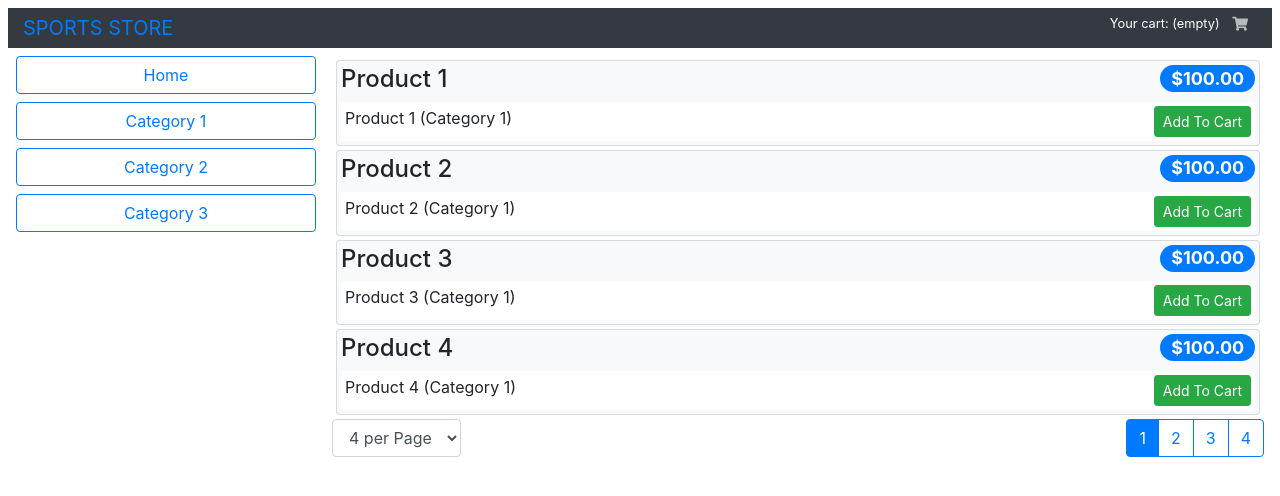
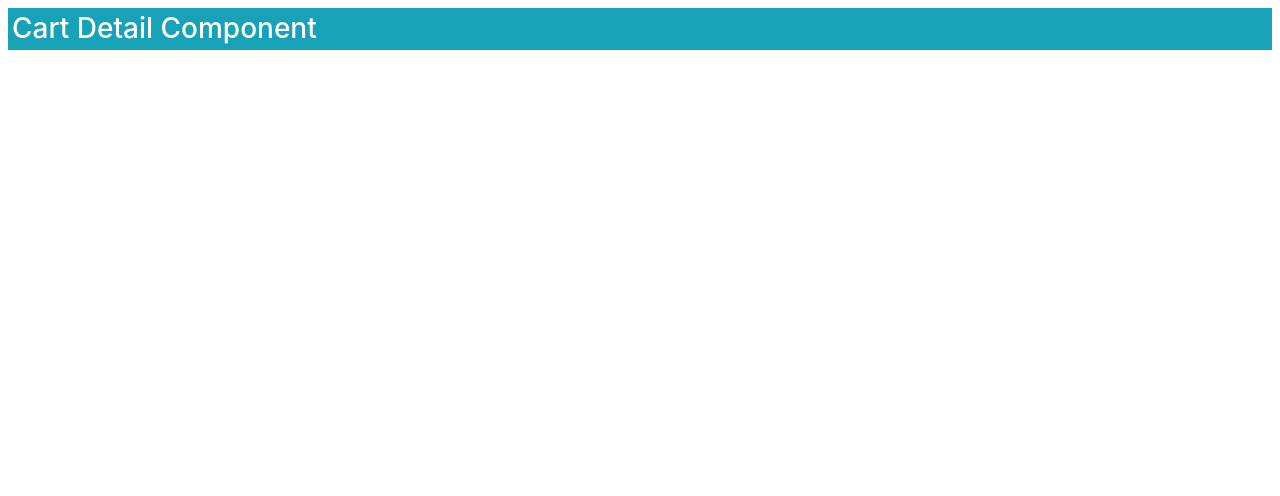
Before and after one commit to ThomassenMichiel/Pro-Angular-9, an Angular app in the folder SportsStore/: page /cart in a window 1280 px wide. Shown: the top 496 px of the page. Built offline with nearby package versions, Linux system fonts and the light colour scheme.

Commit message:
Add basic routing

```diff
--- a/SportsStore/src/app/app.component.ts
+++ b/SportsStore/src/app/app.component.ts
@@ -2,7 +2,7 @@
 
 @Component({
   selector: 'app',
-  template: `<store></store>`
+  template: `<router-outlet></router-outlet>`
 })
 export class AppComponent {
 }
--- /dev/null
+++ b/SportsStore/src/app/store/cartDetail.component.ts
@@ -0,0 +1,6 @@
+import {Component} from '@angular/core';
+
+@Component({
+  template: `<div><h3 class="bg-info p-1 text-white">Cart Detail Component</h3></div>`
+})
+export class CartDetailComponent {}
--- a/SportsStore/src/app/store/cartSummary.component.html
+++ b/SportsStore/src/app/store/cartSummary.component.html
@@ -10,7 +10,7 @@
     </span>
   </small>
   <button class="btn btn-sm bg-dark text-white"
-          [disabled]="cart.itemCount == 0">
+          [disabled]="cart.itemCount == 0" routerLink="/cart">
     <i class="fa fa-shopping-cart"></i>
   </button>
 </div>
--- /dev/null
+++ b/SportsStore/src/app/store/checkout.component.ts
@@ -0,0 +1,6 @@
+import {Component} from '@angular/core';
+
+@Component({
+  template: `<div><h3 class="bg-info p-1 text-white">Checkout Component</h3></div>`
+})
+export class CheckoutComponent {}
--- a/SportsStore/src/app/store/store.component.ts
+++ b/SportsStore/src/app/store/store.component.ts
@@ -2,6 +2,7 @@
 import {Product} from '../model/product.model';
 import {Component} from '@angular/core';
 import {Cart} from '../model/cart.model';
+import {Router} from '@angular/router';
 
 @Component({
   selector: 'store',
@@ -12,7 +13,9 @@
   public productsPerPage = 4;
   public selectedPage = 1;
 
-  constructor(private repository: ProductRepository, private cart: Cart) {  }
+  constructor(private repository: ProductRepository,
+              private cart: Cart,
+              private router: Router) {  }
 
   get products(): Product[] {
     const pageIndex = (this.selectedPage - 1) * this.productsPerPage;
@@ -44,5 +47,6 @@
 
   addProductToCart(product: Product) {
     this.cart.addLine(product);
+    this.router.navigateByUrl('/cart');
   }
 }
```
Also changed, not shown: SportsStore/src/app/app.module.ts (+12 -2 lines), SportsStore/src/app/store/store.module.ts (+6 -3 lines).
